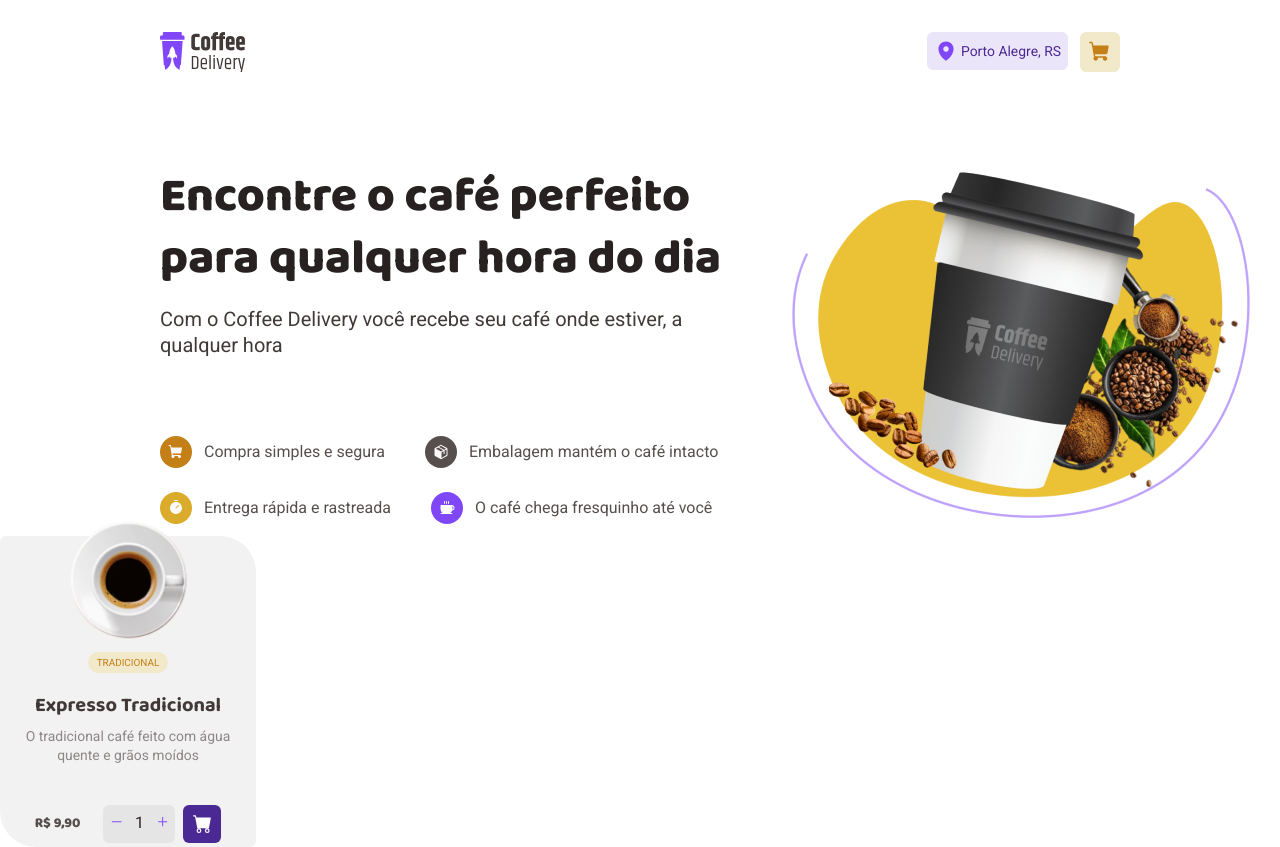
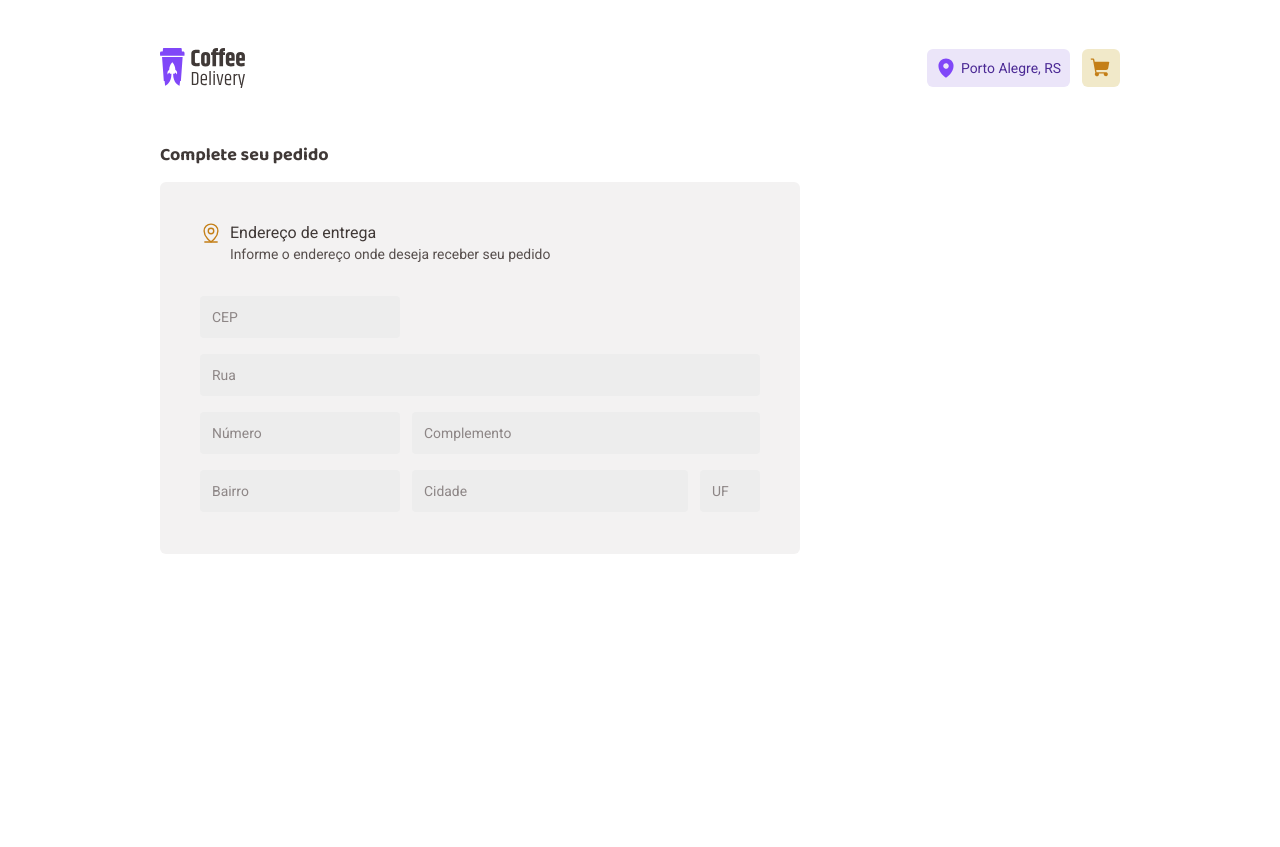
Before and after one commit to Tiago-92/Ignite-Coffee-Delivery, a React (Vite) app: page / in a window 1280 px wide. After the commit the page ends 800 px from the top, so only its background shows below. Built offline with nearby package versions, Linux system fonts and the light colour scheme.

Commit message:
criado componente de formulário e input

```diff
--- a/package.json
+++ b/package.json
@@ -9,6 +9,7 @@
     "preview": "vite preview"
   },
   "dependencies": {
+    "phosphor-react": "^1.4.1",
     "react": "^18.2.0",
     "react-dom": "^18.2.0",
     "react-icons": "^4.7.1",
--- /dev/null
+++ b/src/components/Form/index.tsx
@@ -0,0 +1,34 @@
+import { CheckoutContainer, CheckoutForm } from './styles'
+
+import { MapPinLine } from 'phosphor-react'
+import { Input } from '../Input'
+
+export function Form() {
+  return (
+    <CheckoutContainer>
+      <CheckoutForm>
+        <h1>
+          <MapPinLine size={22} color="#C47F17" />
+          Endereço de entrega
+        </h1>
+        <p>Informe o endereço onde deseja receber seu pedido</p>
+
+        <div className="input-container">
+          <Input placeholder="CEP" className="zip-code" />
+          <Input placeholder="Rua" className="street" />
+
+          <div className="input-flex">
+            <Input placeholder="Número" className="number" />
+            <Input placeholder="Complemento" className="complement" />
+          </div>
+
+          <div className="input-flex2">
+            <Input placeholder="Bairro" className="neighborhood" />
+            <Input placeholder="Cidade" className="city" />
+            <Input placeholder="UF" className="FU" />
+          </div>
+        </div>
+      </CheckoutForm>
+    </CheckoutContainer>
+  )
+}
--- /dev/null
+++ b/src/components/Form/styles.ts
@@ -0,0 +1,88 @@
+import styled from 'styled-components'
+
+export const CheckoutContainer = styled.div`
+  width: 40rem;
+  height: 23.25rem;
+
+  background: ${(props) => props.theme['base-card']};
+  border-radius: 6px;
+
+  margin-top: 0.94rem;
+  margin-left: 10rem;
+
+  h1 {
+    font-family: 'Roboto', sans-serif;
+    font-size: 1rem;
+    font-weight: 400;
+    line-height: 1.31rem;
+    text-align: left;
+    color: ${(props) => props.theme['base-subtitle']};
+
+    display: flex;
+    align-items: center;
+    gap: 0.5rem;
+
+    padding-top: 2.5rem;
+    padding-left: 2.5rem;
+  }
+
+  p {
+    font-family: 'Roboto', sans-serif;
+    font-size: 0.87rem;
+    font-weight: 400;
+    line-height: 1.12rem;
+    text-align: left;
+    color: ${(props) => props.theme['base-text']};
+
+    margin-top: 2px;
+    margin-left: 4.37rem;
+  }
+`
+
+export const CheckoutForm = styled.form`
+  .input-container {
+    display: flex;
+    flex-direction: column;
+    gap: 1rem;
+
+    margin-top: 2rem;
+    margin-left: 2.5rem;
+
+    .zip-code {
+      width: 12.5rem;
+    }
+
+    .street {
+      width: 35rem;
+    }
+
+    .input-flex {
+      display: flex;
+      gap: 0.75rem;
+
+      .number {
+        width: 12.5rem;
+      }
+      .complement {
+        width: 21.75rem;
+      }
+    }
+
+    .input-flex2 {
+      display: flex;
+      gap: 0.75rem;
+
+      .neighborhood {
+        width: 12.5rem;
+      }
+
+      .city {
+        width: 17.25rem;
+      }
+
+      .FU {
+        width: 3.75rem;
+      }
+    }
+  }
+`
--- a/src/components/Header/styles.ts
+++ b/src/components/Header/styles.ts
@@ -2,8 +2,11 @@ import styled from 'styled-components'
 
 export const HeaderContainer = styled.header`
   display: flex;
+  justify-content: space-between;
+  align-items: center;
+
   width: 100%;
-  justify-content: space-between;
+  height: 6.5rem;
 
   padding: 2rem 10rem 0 10rem;
 
--- /dev/null
+++ b/src/components/Input/index.tsx
@@ -0,0 +1,8 @@
+import { InputHTMLAttributes } from 'react'
+import { InputContainer } from './styles'
+
+type InputProps = InputHTMLAttributes<HTMLInputElement>
+
+export function Input({ ...props }: InputProps) {
+  return <InputContainer {...props} />
+}
--- /dev/null
+++ b/src/components/Input/styles.ts
@@ -0,0 +1,29 @@
+import styled from 'styled-components'
+
+export const InputContainer = styled.input`
+  height: 2.62rem;
+
+  border: none;
+  border-radius: 4px;
+  padding: 0.75rem;
+  background: ${(props) => props.theme['base-input']};
+
+  font-family: 'Roboto', sans-serif;
+  font-size: 0.87rem;
+  font-weight: 400;
+  line-height: 1.12rem;
+
+  &::placeholder {
+    font-family: 'Roboto', sans-serif;
+    font-size: 0.87rem;
+    font-weight: 400;
+    line-height: 1.12rem;
+
+    color: ${(props) => props.theme['base-label']};
+  }
+
+  &:focus-visible {
+    outline: 1px solid ${(props) => props.theme['yellow-dark']};
+    box-shadow: none;
+  }
+`
--- a/src/main.tsx
+++ b/src/main.tsx
@@ -1,12 +1,17 @@
 import React from 'react'
 import ReactDOM from 'react-dom/client'
+import { ThemeProvider } from 'styled-components'
 
-import { App } from './App'
+// import { App } from './App'
+import { Checkout } from './pages/Checkout'
 import { GlobalStyle } from './styles/global'
+import { defaultTheme } from './styles/themes/default'
 
 ReactDOM.createRoot(document.getElementById('root') as HTMLElement).render(
   <React.StrictMode>
-    <GlobalStyle />
-    <App />
+    <ThemeProvider theme={defaultTheme}>
+      <GlobalStyle />
+      <Checkout />
+    </ThemeProvider>
   </React.StrictMode>,
 )
--- /dev/null
+++ b/src/pages/Checkout/index.tsx
@@ -0,0 +1,16 @@
+import { Container } from './styles'
+
+import { Form } from '../../components/Form'
+import { Header } from '../../components/Header'
+
+export function Checkout() {
+  return (
+    <Container>
+      <Header />
+
+      <h1 className="title">Complete seu pedido</h1>
+
+      <Form />
+    </Container>
+  )
+}
--- /dev/null
+++ b/src/pages/Checkout/styles.ts
@@ -0,0 +1,15 @@
+import styled from 'styled-components'
+
+export const Container = styled.div`
+  .title {
+    font-family: 'Baloo 2', cursive;
+    font-size: 1.12rem;
+    font-weight: 700;
+    line-height: 1.44rem;
+    text-align: left;
+    color: ${(props) => props.theme['base-subtitle']};
+
+    margin-top: 2.5rem;
+    margin-left: 10rem;
+  }
+`
```
Also changed, not shown: 1 other file (tests, documents, lock files or other folders).
